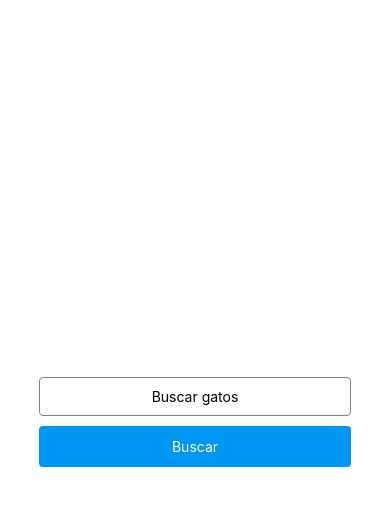
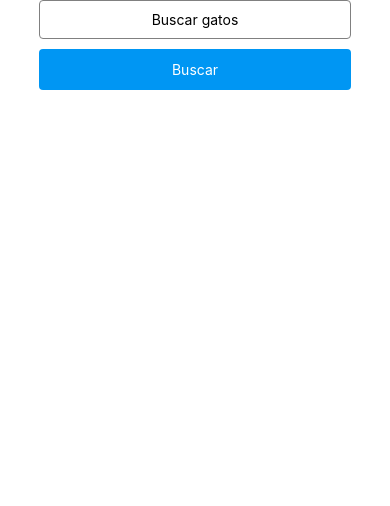
Before and after one commit to renanmeira/20241_fatec_ipi_pdm_noite_p2, a React Native app in the folder thecatapi/: screen / in a window 390 px wide. Shown: the top 506 px of the page. Built offline with nearby package versions, Linux system fonts and the light colour scheme.

Commit message:
feat: mostra gatinhos em tela

```diff
--- a/thecatapi/App.tsx
+++ b/thecatapi/App.tsx
@@ -3,15 +3,23 @@ import {
   View,
   TextInput,
   Text,
-  Pressable
+  Pressable,
+  FlatList,
+  Image
 } from 'react-native';
 
 import {
   useState
 } from 'react';
 
+interface Cat {
+  id: string;
+  url: string;
+}
+
 export default function App() {
   const [busca, SetBusca] = useState('')
+  const [imagens, setImagens] = useState<Cat[]>([]);
 
   const buscarGatos = () => {
     fetch(`https://api.thecatapi.com/v1/images/search?limit=${busca}`, {
@@ -19,8 +27,8 @@ export default function App() {
       headers: {'x-api-key': 'live_NlMToAhRoePKfi8lz88338uu7cKIV7MyYoZC4Qraf1ZSmCmmvSWk6V9falQT347f'}
     })
       .then(response => response.json())
-      .then(data => {
-        console.log(data)
+      .then((data: Cat[]) => {
+        setImagens(data);
       })
       .catch(error => {
         console.error(error)
@@ -41,6 +49,14 @@ export default function App() {
           Buscar
         </Text >
       </Pressable>
+      <FlatList
+        style={styles.imageList}
+        data={imagens}
+        renderItem={({ item }) => (
+          <Image source={{ uri: item.url }} style={styles.image} />
+        )}
+        keyExtractor={item => item.id}
+      />
     </View>
   );
 }
@@ -73,6 +89,14 @@ const styles = StyleSheet.create({
   buttonText: {
     color: 'white',
     textAlign: 'center'
+  },
+  imageList: {
+    width: '100%',
+  },
+  image: {
+    width: '100%',
+    height: 200,
+    marginBottom: 10,
   }
 
 });
```
